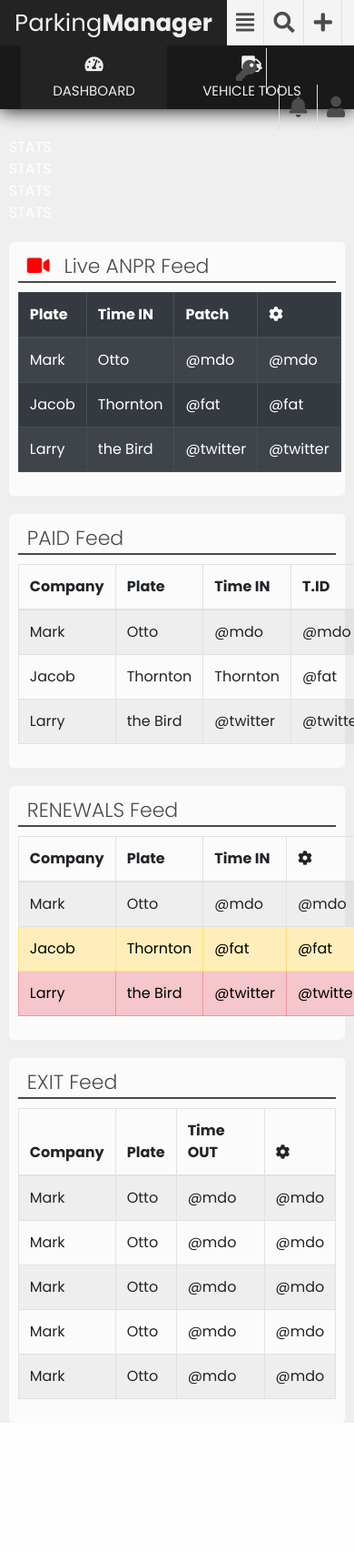
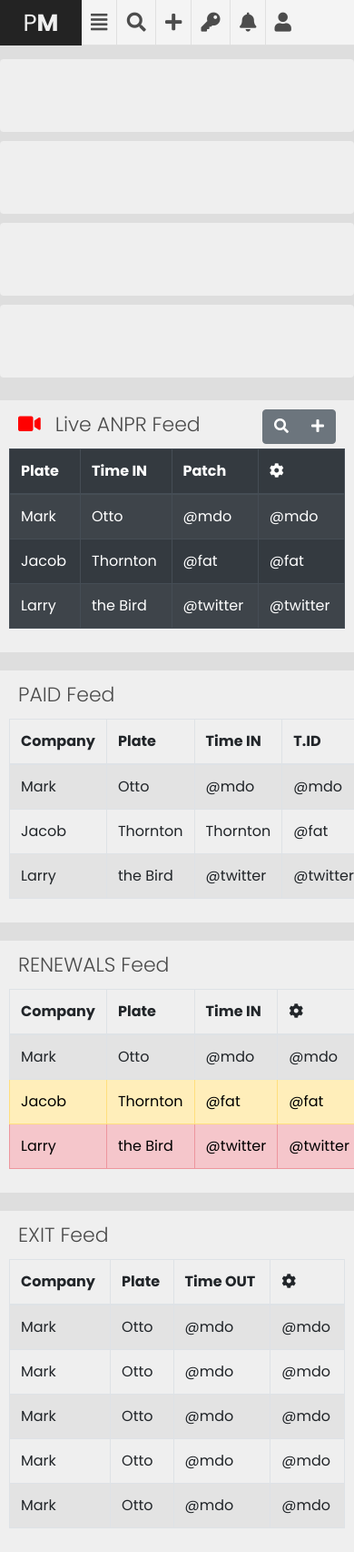
Before and after one commit to SpaceDux/ParkingManager, a PHP site: page /main in a window 390 px wide; the page is wider, and only the part inside the window is pictured. Shown: that part at 91% size. Before the commit the page ends 1564 px from the top of that part, so only its background shows below. Run offline with PHP 8.4, Linux system fonts and the light colour scheme; the visitor is signed in with stand-in values (Sample User, id 1); data that the repository does not hold is empty; some libraries are stand-ins or nearby versions.

Commit message:
Template

```diff
--- a/core/class/template.class.php
+++ b/core/class/template.class.php
@@ -40,6 +40,7 @@
 			$this->Assign('copy', $_CONFIG['misc']['copy']); //{SITE_NAME} Site Name
 			if(isset($_SESSION['id'])) {
 				$this->Assign('fname', $this->user->Info("first_name")); //{FNAME} Active User's first name
+				// $this->Assign('logout', $this->user->Logout()); //{FNAME} Active User's first name
 			}
 
 			$this->user = null;
--- a/core/manage/config.php
+++ b/core/manage/config.php
@@ -10,7 +10,7 @@
 	$_CONFIG['mysql']['db'] = 'new_rkpm'; //Select the database you want to connect too
 
 	// Site Configuration
-	$_CONFIG['site']['url'] = 'http://localhost/ParkingManager'; //Server URL example.com (DOES NOT END WITH /)
+	$_CONFIG['site']['url'] = 'http://192.168.3.87/ParkingManager'; //Server URL example.com (DOES NOT END WITH /)
 	$_CONFIG['site']['name'] = 'ParkingManager'; //Website name, {SITE_NAME}
 	$_CONFIG['site']['template'] = 'Vision'; //Krypton Template System, Select the Template Directory
 
--- a/global.php
+++ b/global.php
@@ -27,9 +27,7 @@
 	} else {
 
 	}
-
 	$user = new PM\User();
-
 
 	//Other Activating
 	session_start();
--- a/template/Vision/css/vision.css
+++ b/template/Vision/css/vision.css
@@ -2,7 +2,7 @@
 @import url('https://fonts.googleapis.com/css?family=Poppins:300,400,700');
 
 html, body {
-    background: #efefef;
+    background: #dedede;
     margin: 0;
     padding: 0;
     font-family: 'Poppins', sans-serif;
@@ -83,6 +83,9 @@ a:hover, a:focus {
   color: #efefef;
   position: absolute;
 }
+.TopBar > .Logo_mbl {
+  display: none;
+}
 .TopBar > .Options {
   list-style: none;
   display: inline-block;
@@ -100,7 +103,7 @@ a:hover, a:focus {
   width: auto;
   padding: 0px 10px;
   color: #4c4c4c;
-  font-size: 23px;
+  font-size: 21px;
   border-right: 1px solid #e0e0e0;
   margin-left: -4px;
   text-align: center;
@@ -125,7 +128,7 @@ a:hover, a:focus {
   width: auto;
   padding: 0px 10px;
   color: #4c4c4c;
-  font-size: 23px;
+  font-size: 21px;
   border-left: 1px solid #e0e0e0;
   margin-left: -4px;
   text-align: center;
@@ -268,15 +271,14 @@ a:hover, a:focus {
 .Wrapper {
   width: 95%;
   height: auto;
-  padding-top: 150px;
+  padding-top: 140px;
   margin: 0 auto;
 }
 .Box {
   width: 100%;
   height: auto;
-  background: #fbfbfb;
+  background: #efefef;
   padding: 10px;
-  border-radius: 5px 5px;
   margin-top: 20px;
   border: 1px 1px 1px 1px solid #f7f7f7;
 }
@@ -284,13 +286,175 @@ a:hover, a:focus {
   font-size: 22px;
   padding: 0px 10px;
   width: 100%;
-  border-bottom: 2px solid #4a4a4a;
   margin-bottom: 10px;
   font-weight: 300;
   color: #4a4a4a;
+}
+.StatBox {
+  height: 80px;
+  width: 100%;
+  background: #efefef;
+  display: block;
+  border-radius: 4px 4px 4px 4px;
+  margin-bottom: 5px;
+  margin-top: 5px;
 }
 @media only screen and (max-width: 1200px)  {
   .mbl_only {
     display: inherit !important;
   }
+  .no_mbl {
+    display: none !important;
+  }
+  .Show {
+    display: block !important;
+  }
+  .TopBar > .Logo {
+    display: none;
+  }
+  .TopBar > .Logo_mbl {
+    height: 50px;
+    width: 90px;
+    padding: 0 10px;
+    box-sizing:border-box;
+    background: #232323;
+    display: inline-block;
+    font-size: 26px;
+    line-height: 50px;
+    text-align: center;
+    color: #efefef;
+    position: absolute;
+  }
+  .TopBar > .Options {
+    list-style: none;
+    display: inline-block;
+    height: 50px;
+    width: auto;
+    box-sizing: border-box;
+    line-height: 50px;
+    margin-left: 94px;
+    margin-top: 0px;
+    padding: 0;
+  }
+  .TopBar > .Options-Right {
+    list-style: none;
+    display: inline-block;
+    height: 50px;
+    width: auto;
+    box-sizing: border-box;
+    line-height: 50px;
+    margin-top: 0px;
+    padding: 0;
+    float: none;
+  }
+  .TopBar > .Options-Right > a {
+    display: inline-block;
+    height: 100%;
+    width: auto;
+    padding: 0px 10px;
+    color: #4c4c4c;
+    border-left: 1px solid #e0e0e0;
+    margin-left: -5px;
+    text-align: center;
+  }
+  /* Navigation Bar */
+  .Navigation_Bar {
+    height: auto;
+    width: 100%;
+    background: #191919;
+    box-shadow: 0 0 20px 0 rgba(0,0,0,1);
+    display: none;
+    margin-top: 50px;
+    z-index: 999;
+  }
+  .Navigation_Bar > ul {
+    margin: 0 auto;
+    padding: 0;
+    box-sizing: border-box;
+    width: auto;
+    text-align: center;
+    height: auto;
+    width: 100%;
+  }
+  .Navigation_Bar > ul > li {
+    display: block;
+    width: auto;
+    box-sizing: border-box;
+    line-height: 100px;
+    font-size: 18px;
+    font-weight: 400;
+    font-family: 'Poppins', sans-serif;
+    padding: 0 10px;
+    height: 70px;
+    cursor: pointer;
+  }
+  .Navigation_Bar > ul > li > a {
+    display: block;
+    color: #efefef;
+    font-weight: 400;
+    font-size: 15px;
+    line-height: 0px;
+    padding-left: 25px;
+    padding-right: 25px;
+    line-height: 10px;
+  }
+  .Navigation_Bar > ul > li.Selected {
+    background: #232323;
+    color: #fff;
+
+  }
+  .Navigation_Bar > ul > li:hover {
+    background: #232323;
+    color: #fff;
+  }
+  .Navigation_Bar > ul > li > a i {
+    font-size: 18px;
+    vertical-align: middle;
+    margin-bottom: 5px;
+    text-align: center;
+    display: block;
+    line-height: 40px;
+  }
+  .Navigation_Bar > ul > li > .Dropdown_Menu {
+    display: block;
+    z-index: 999;
+    height: auto;
+    width: 100%;
+    background: #232323;
+    margin-left: -10px;
+    margin-top: 15px;
+    display: none;
+    padding-bottom: 5px;
+    border-radius: 0 0 5px 5px
+  }
+  .Navigation_Bar > ul > li > .Dropdown_Menu > a {
+    display: block;
+    color: #efefef;
+    font-weight: 400;
+    font-size: 15px;
+    line-height: 0px;
+    padding: 0 25px;
+    line-height: 10px;
+    height: 60px;
+    line-height: 60px;
+    text-transform:uppercase;
+    text-align: left;
+    border-bottom: 0.2px solid #191919;
+  }
+  .Navigation_Bar > ul > li > .Dropdown_Menu > a:hover {
+    background: #191919;
+  }
+  .Navigation_Bar > ul > li:hover .Dropdown_Menu {
+    display: block;
+  }
+  .Wrapper {
+    width: 100%;
+    height: auto;
+    padding-top: 60px;
+    margin: 0 auto;
+    overflow: hidden;
+  }
+  .Box {
+    overflow-x: scroll;
+  }
 }
--- /dev/null
+++ b/template/Vision/js/vision.js
@@ -0,0 +1,3 @@
+function Navi_Tog() {
+  $('.Navigation_Bar').toggleClass("Show");
+}
--- a/template/Vision/main.php
+++ b/template/Vision/main.php
@@ -13,15 +13,18 @@
       <div class="Logo">
         <a href="{URL}/main">Parking<b>Manager</b></a>
       </div>
+      <div class="Logo_mbl">
+        <a href="{URL}/main">P<b>M</b></a>
+      </div>
       <div class="Options">
-        <a href="#" class="mbl_only"><i class="fa fa-align-justify"></i></a>
+        <a href="#" class="mbl_only" onClick="Navi_Tog()"><i class="fa fa-align-justify"></i></a>
         <a href="#"><i class="fa fa-search"></i></a>
         <a href="#"><i class="fa fa-plus"></i></a>
         <a href="#"><i class="fa fa-key"></i></a>
       </div>
       <div class="Options-Right">
         <a href="#"><i class="fas fa-bell"></i></a>
-        <a href="#"><i class="fa fa-user"></i> {FNAME}</a>
+        <a href="#"><i class="fa fa-user"></i></a>
       </div>
     </div>
     <div class="Navigation_Bar">
@@ -33,7 +36,7 @@
           </a>
         </li>
         <li>
-          <a href="#">
+          <a>
             <i class="fa fa-truck"></i>
             VEHICLE TOOLS
           </a>
@@ -43,7 +46,7 @@
           </div>
         </li>
         <li>
-          <a href="#">
+          <a>
             <i class="fa fa-pound-sign"></i>
             PAYMENT TOOLS
           </a>
@@ -53,7 +56,7 @@
           </div>
         </li>
         <li>
-          <a href="{URL}/main">
+          <a>
             <i class="fa fa-file-invoice"></i>
             ACCOUNT TOOLS
           </a>
@@ -63,7 +66,7 @@
           </div>
         </li>
         <li>
-          <a href="{URL}/main">
+          <a>
             <i class="fa fa-cogs"></i>
             P<b>M</b> TOOLS
           </a>
@@ -78,16 +81,24 @@
     <div class="Wrapper">
       <div class="row">
         <div class="col-md-3">
-          STATS
+          <div class="StatBox">
+
+          </div>
         </div>
         <div class="col-md-3">
-          STATS
+          <div class="StatBox">
+
+          </div>
         </div>
         <div class="col-md-3">
-          STATS
+          <div class="StatBox">
+
+          </div>
         </div>
         <div class="col-md-3">
-          STATS
+          <div class="StatBox">
+
+          </div>
         </div>
       </div>
       <div class="row">
@@ -95,6 +106,10 @@
           <div class="Box">
             <div class="Title">
               <i class="fa fa-video" style="color: red; padding-right: 10px;"></i>  Live ANPR Feed
+              <div class="btn-group float-right" role="group" aria-label="Button group with nested dropdown">
+                <button type="button" class="btn btn-secondary"><i class="fa fa-search"></i></button>
+                <button type="button" class="btn btn-secondary"><i class="fa fa-plus"></i></button>
+              </div>
             </div>
             <table class="table table-striped table-dark table-hover table-bordered">
               <thead>
@@ -254,8 +269,8 @@
       </div>
     </div>
     <script type="text/javascript" src="{URL}/template/{TPL}/js/jquery-3.4.1.min.js"></script>
-    <script type="text/javascript" src="{URL}/template/{TPL}/js/bootstrap.min.js"></script>
     <script type="text/javascript" src="{URL}/template/{TPL}/js/bootstrap.bundle.min.js"></script>
+    <script type="text/javascript" src="{URL}/template/{TPL}/js/vision.js"></script>
     <?php require("core/ajax/controller.php"); ?>
   </body>
 </html>
```
Also changed, not shown: template/Vision/img/loader.svg (added), template/Vision/logout.php (line endings or trailing spaces).
